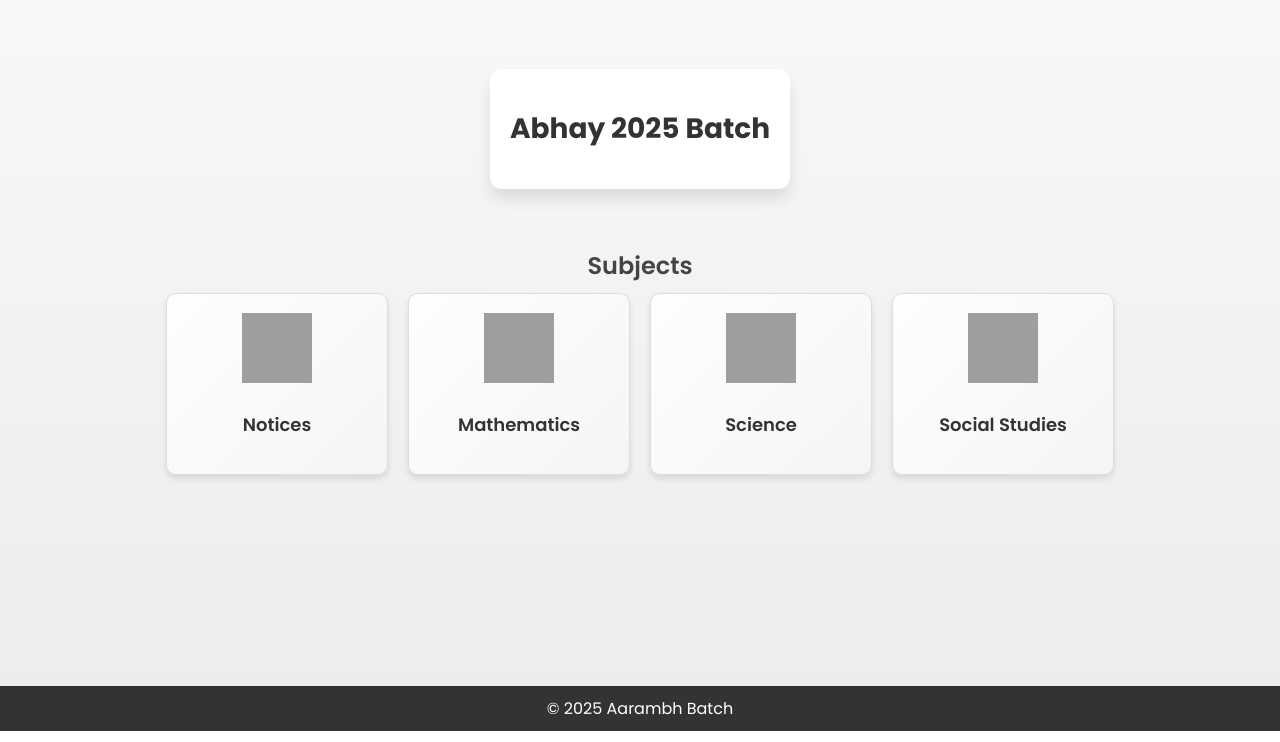
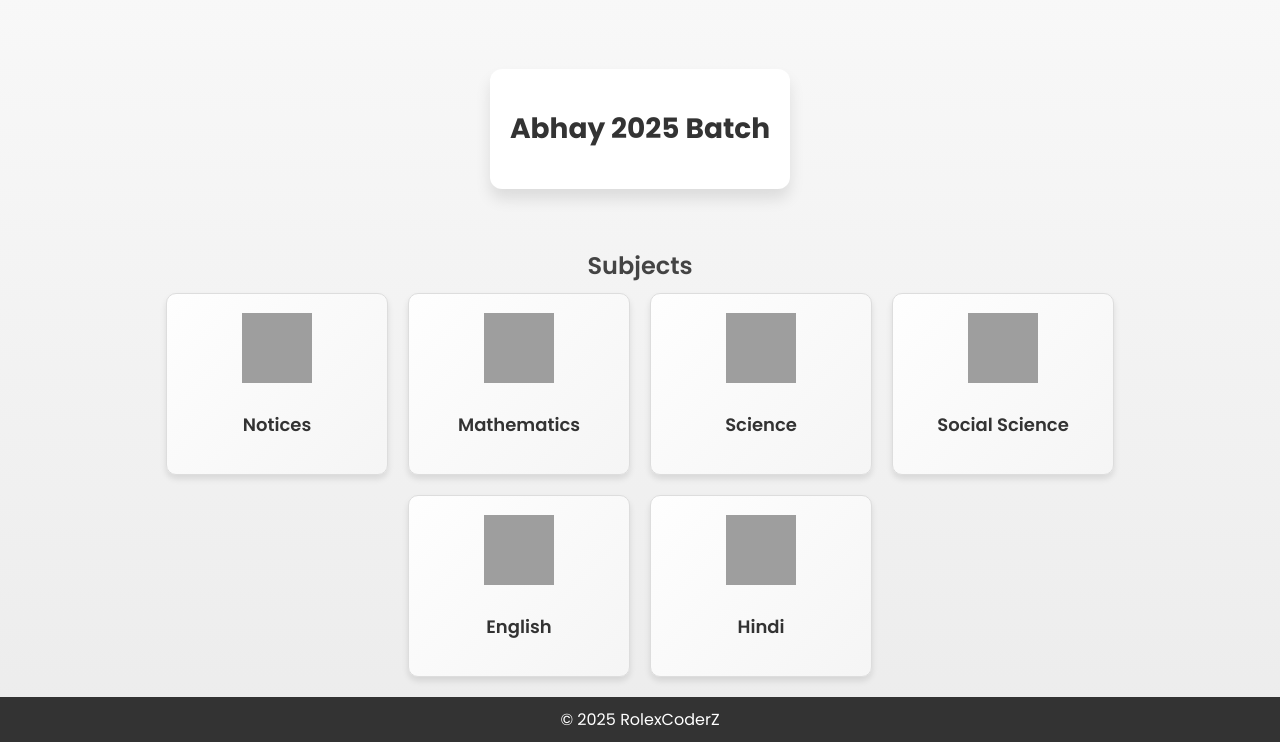
Before and after one commit to RolexSyntaz/RolexSynta, a plain HTML site: page home/index.html in a window 1280 px wide. Shown: the part 69-811 px from the top of the page. Drawn offline with Linux system fonts and the light colour scheme; grey boxes are pictures that could not be loaded.

Commit message:
Update index.html

```diff
--- a/home/index.html
+++ b/home/index.html
@@ -184,20 +184,28 @@
                 <h2>Subjects</h2>
                 <div class="subjects-grid">
                     <a href="https://rolexcoderz.netlify.app/notice" class="subject-card">
-                        <img src="https://static.vecteezy.com/system/resources/previews/022/119/017/original/notice-icon-png.png" alt="Notices">
+                        <img src="https://ar-hosting.pages.dev/1732103627797.jpg" alt="Notices">
                         <p class="subject-title">Notices</p>
                     </a>
                     <a href="Mathematics.html" class="subject-card">
-                        <img src="https://cdn.vectorstock.com/i/preview-1x/38/34/math-science-education-color-icon-vector-47173834.jpg" alt="Mathematics">
+                        <img src="https://ar-hosting.pages.dev/1732164299874.jpg" alt="Mathematics">
                         <p class="subject-title">Mathematics</p>
                     </a>
                     <a href="Science.html" class="subject-card">
-                        <img src="https://cdn-icons-png.flaticon.com/256/7918/7918229.png" alt="Science">
+                        <img src="https://ar-hosting.pages.dev/1732164026673.jpg" alt="Science">
                         <p class="subject-title">Science</p>
                     </a>
                     <a href="Sst.html" class="subject-card">
                         <img src="https://www.pinclipart.com/picdir/big/36-364429_social-clip-art-classroom-transprent-png-free-subject.png" alt="Social Studies">
-                        <p class="subject-title">Social Studies</p>
+                        <p class="subject-title">Social Science</p>
+                    </a>
+                    <a href="Sst.html" class="subject-card">
+                        <img src="https://ar-hosting.pages.dev/1732164372730.jpg" alt="Social Studies">
+                        <p class="subject-title">English</p>
+                    </a>
+                    <a href="Sst.html" class="subject-card">
+                        <img src="https://ar-hosting.pages.dev/1732164569972.jpg" alt="Social Studies">
+                        <p class="subject-title">Hindi</p>
                     </a>
                 </div>
             </section>
@@ -205,7 +213,7 @@
 
         <!-- Footer -->
         <footer>
-            &copy; 2025 Aarambh Batch
+            &copy; 2025 RolexCoderZ
         </footer>
     </div>
 </body>
```
